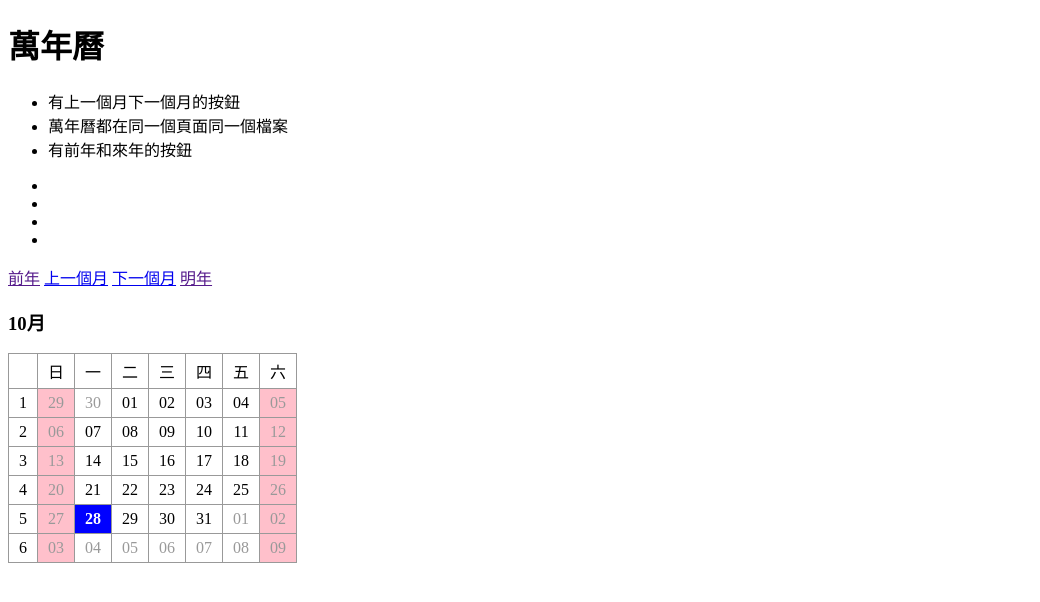
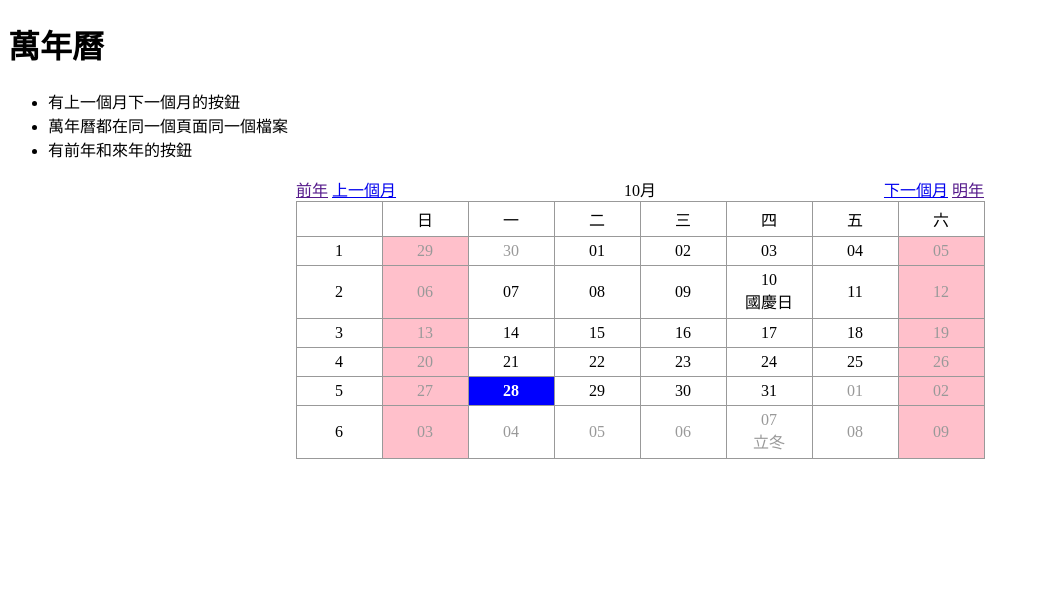
Before and after one commit to Rory-1991/11304-PHP, a PHP site: page /calendar.php in a window 1280 px wide. Shown: the top 602 px of the page, without its empty margins (0-1040 px from the left). Run offline with PHP 8.4, Linux system fonts and the light colour scheme.

Commit message:
使用陣列來增加日期的判斷內容,顯示特定節日或紀念日

```diff
--- a/calendar.php
+++ b/calendar.php
@@ -11,12 +11,18 @@
 <style>
     table{
         border-collapse:collapse;
+        /* background:rgb(<?=rand(50,2250);?>,<?=rand(200,150);?>,<?=rand(200,255);?>); */
+        /* 程式碼的部分輸出字串 */
+        margin:auto;
 
     }
     td{
         padding:5px 10px;
         text-align: center;
         border:1px solid #999;
+        width: 65px;
+
+
     }
     .holiday{
         background:pink;
@@ -30,6 +36,14 @@
         color:white;
         font-weight:bolder;
     }
+    .nav{
+        width: 688px;
+        margin:auto;
+    }
+    .nav table td{
+        border:0px;
+        padding:0;
+    }
 </style>
 
 <ul>
@@ -37,12 +51,7 @@
     <li>萬年曆都在同一個頁面同一個檔案</li>
     <li>有前年和來年的按鈕</li>
 </ul>
-<ul>
-    <li></li>
-    <li></li>
-    <li></li>
-    <li></li>
-</ul>
+
 <?php
 
 if(isset($_GET['month'])){
@@ -73,13 +82,40 @@ if($month+1>12){
     $nextYear=$year;
 }
 
+$spDate=['2024-11-07'=>"立冬",
+        '2024-11-22'=>"小雪"];
+$holidays = [
+    // 每年固定的節日就不需要年份
+'01-01' => "元旦",
+'02-10' => "農曆新年",
+'04-04' => "兒童節",
+'04-05' => "清明節",
+'05-01' => "勞動節",
+'06-10' => "端午節",
+'10-10' => "國慶日",
+];
 
 ?>
-<a href="">前年</a>
-<a href="calendar.php?year=<?=$prevYear;?>&month=<?=$prevMonth;?>">上一個月</a>
-<a href="calendar.php?year=<?=$nextYear;?>&month=<?=$nextMonth;?>">下一個月</a>
-<a href="">明年</a>
-<h3><?php echo date("{$month}月");?></h3>
+<div class='nav'>
+<table style="width:100%">
+    <tr>
+        <td style='text-align:left'>
+        <a href="">前年</a>
+        <a href="calendar.php?year=<?=$prevYear;?>&month=<?=$prevMonth;?>">上一個月</a>
+        </td>
+        <td>
+        <?php echo date("{$month}月");?>
+        </td>
+        <td style='text-align:right'>
+        <a href="calendar.php?year=<?=$nextYear;?>&month=<?=$nextMonth;?>">下一個月</a>
+        <a href="">明年</a>
+        </td>
+    </tr>
+</table>
+</div>
+
+
+
 <table>
 <tr>
     <td></td>
@@ -93,7 +129,7 @@ if($month+1>12){
 </tr>
 <?php
 
-$firstDay="2024-{$month}-1";
+$firstDay="{$year}-{$month}-1";
 $firstDayTime=strtotime($firstDay);
 $firstDayWeek=date("w",$firstDayTime);
 
@@ -115,6 +151,14 @@ for($i=0;$i<6;$i++){
 
         echo "<td class='$isHoliday $theMonth $isToday'>";
         echo date("d",$theDayTime);
+        if(isset($spDate[date("Y-m-d",$theDayTime)])){
+            echo "<br>{$spDate[date("Y-m-d",$theDayTime)]}";
+        }
+        if(isset($holidays[date("m-d",$theDayTime)])){
+            echo "<br>{$holidays[date("m-d",$theDayTime)]}";
+              // 每年固定的節日就不需要年份
+        }
+
         echo "</td>";
 
     }
```
